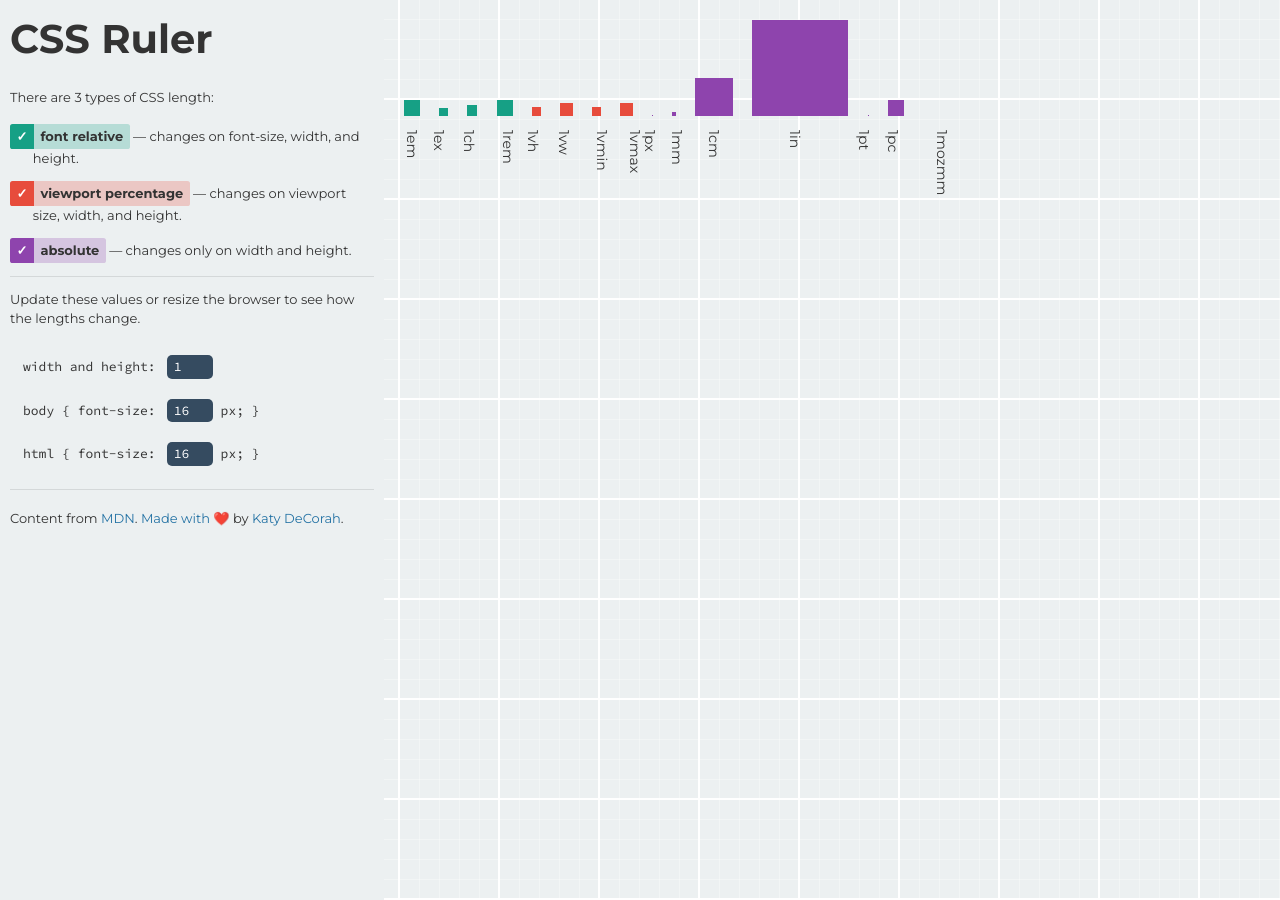
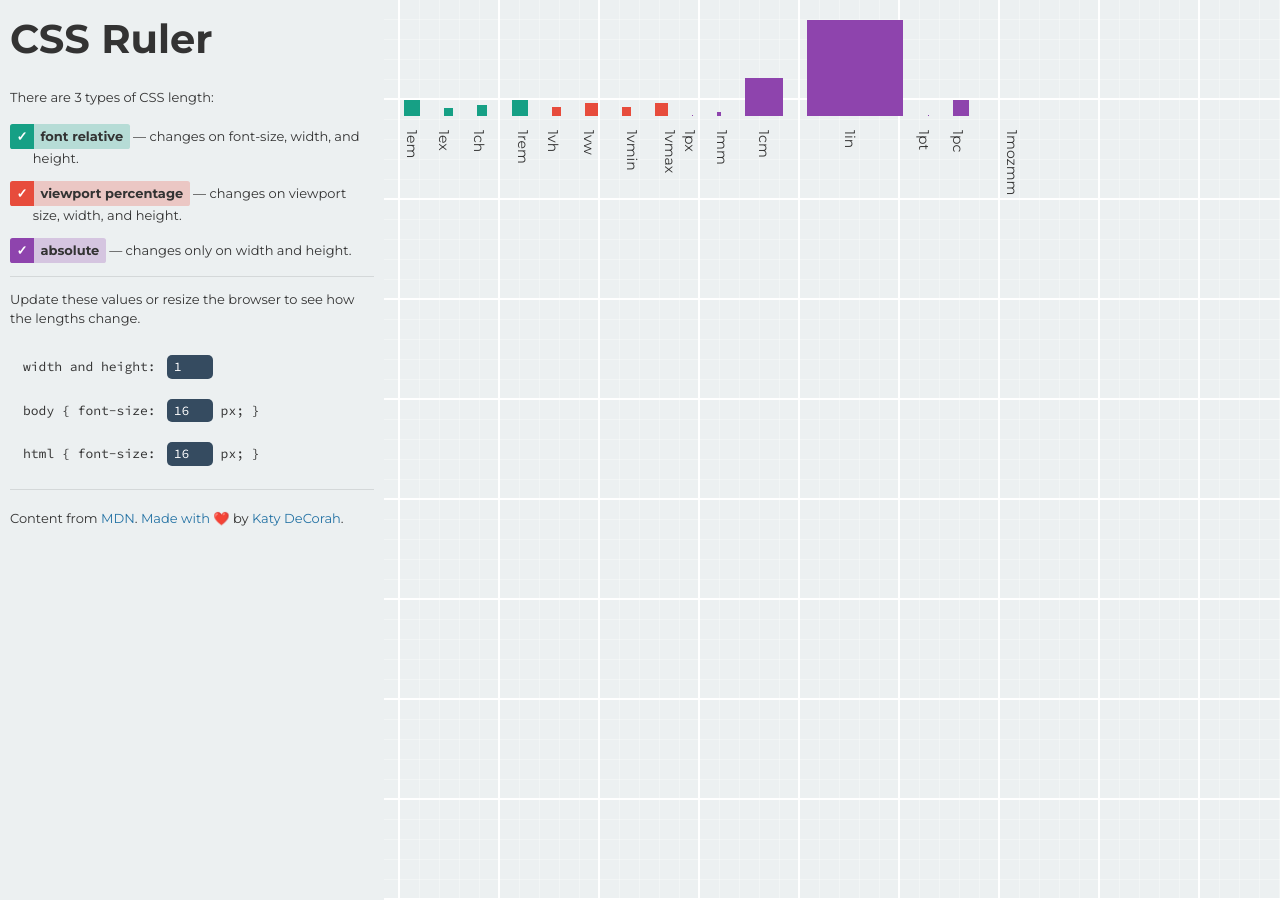
Before and after one commit to katydecorah/css-ruler, a Jekyll site: the page built from index.html, in a window 1280 px wide. Built offline with Jekyll 4.4.1, drawn with Linux system fonts in a browser that asks for light colours; nearby versions of some CDN libraries; emoji names are drawn with the system emoji font.

Commit message:
spaces out each example a little more

```diff
--- a/_sass/_layout.scss
+++ b/_sass/_layout.scss
@@ -122,7 +122,7 @@
 .example {
   position: relative;
   margin-bottom: 70px;
-  margin-right: 15px;
+  margin-right: 20px;
   color: inherit;
   &:after {
     content: attr(title);
```
